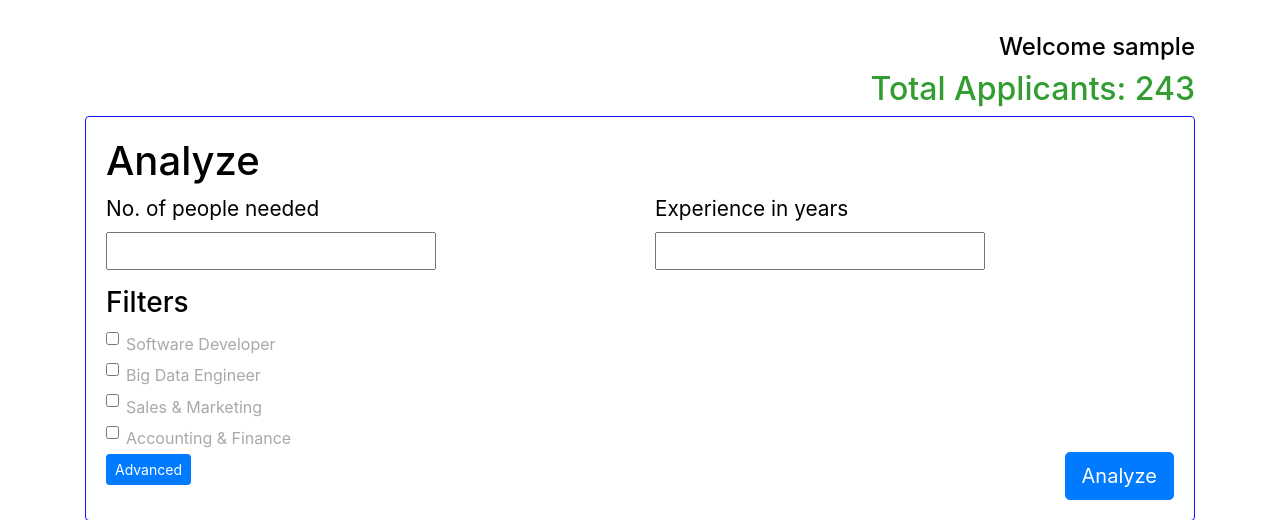
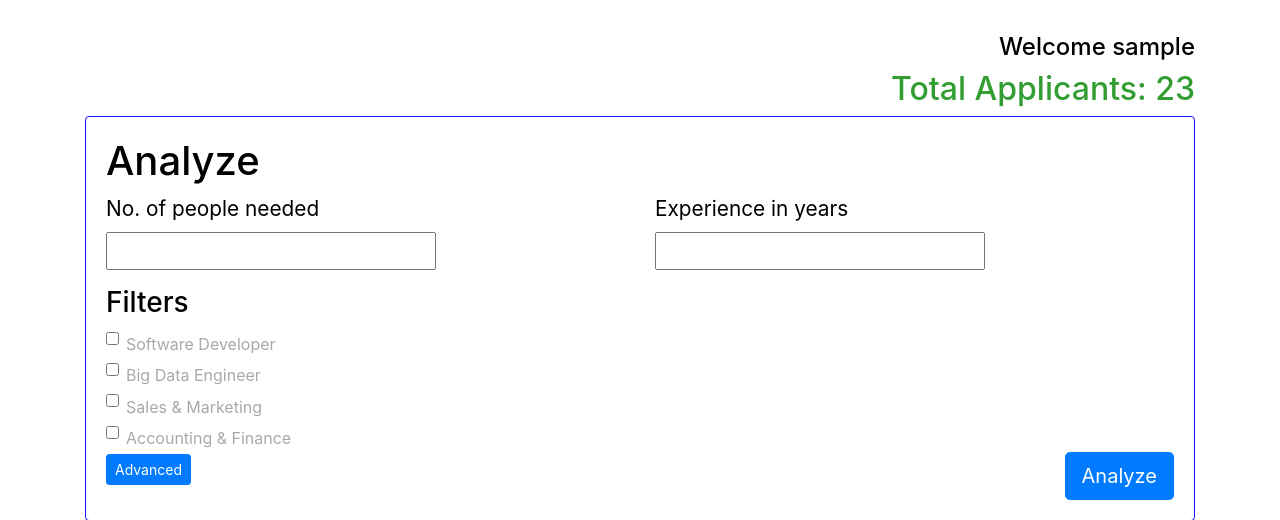
Before and after one commit to ABCF98/Snoopy, a Flask app: page /analyze in a window 1280 px wide. Shown: the part 63-583 px from the top of the page. Run offline with Flask 2, Linux system fonts and the light colour scheme; the visitor is signed in with stand-in values (Sample User, id 1); parts of the project's set-up code (start-up, migrations or seed data) failed here and were passed over; some libraries are stand-ins or nearby versions.

Commit message:
Minor fix

```diff
--- a/templates/analyze.html
+++ b/templates/analyze.html
@@ -118,7 +118,7 @@
 
 <h4 class="text-right"> Welcome {{session.username}}</h4>
 <!-- <a class="btn btn-success" href="/add_article"> Add Article</a> -->
-<h2 class="text-right" style="color: rgb(50, 158, 50)">Total Applicants: 243</h2>
+<h2 class="text-right" style="color: rgb(50, 158, 50)">Total Applicants: 23</h2>
 
 <div class="card btn-primary-outline">
   <div class="card-body">
--- a/templates/dashboard.html
+++ b/templates/dashboard.html
@@ -3,7 +3,7 @@
 {% block body %}
   <h1>Dashboard</h1> <h4 class="text-right"> Welcome {{session.username}}</h4>
   <!-- <a class="btn btn-success" href="/add_article"> Add Article</a> -->
-  <h2 class="text-right" style="color: rgb(50, 158, 50)">Total Applicants: 243</h2>
+  <h2 class="text-right" style="color: rgb(50, 158, 50)">Total Applicants: 23</h2>
   <hr>
   <table class="table table-striped table-hover">
     <tr>
```
